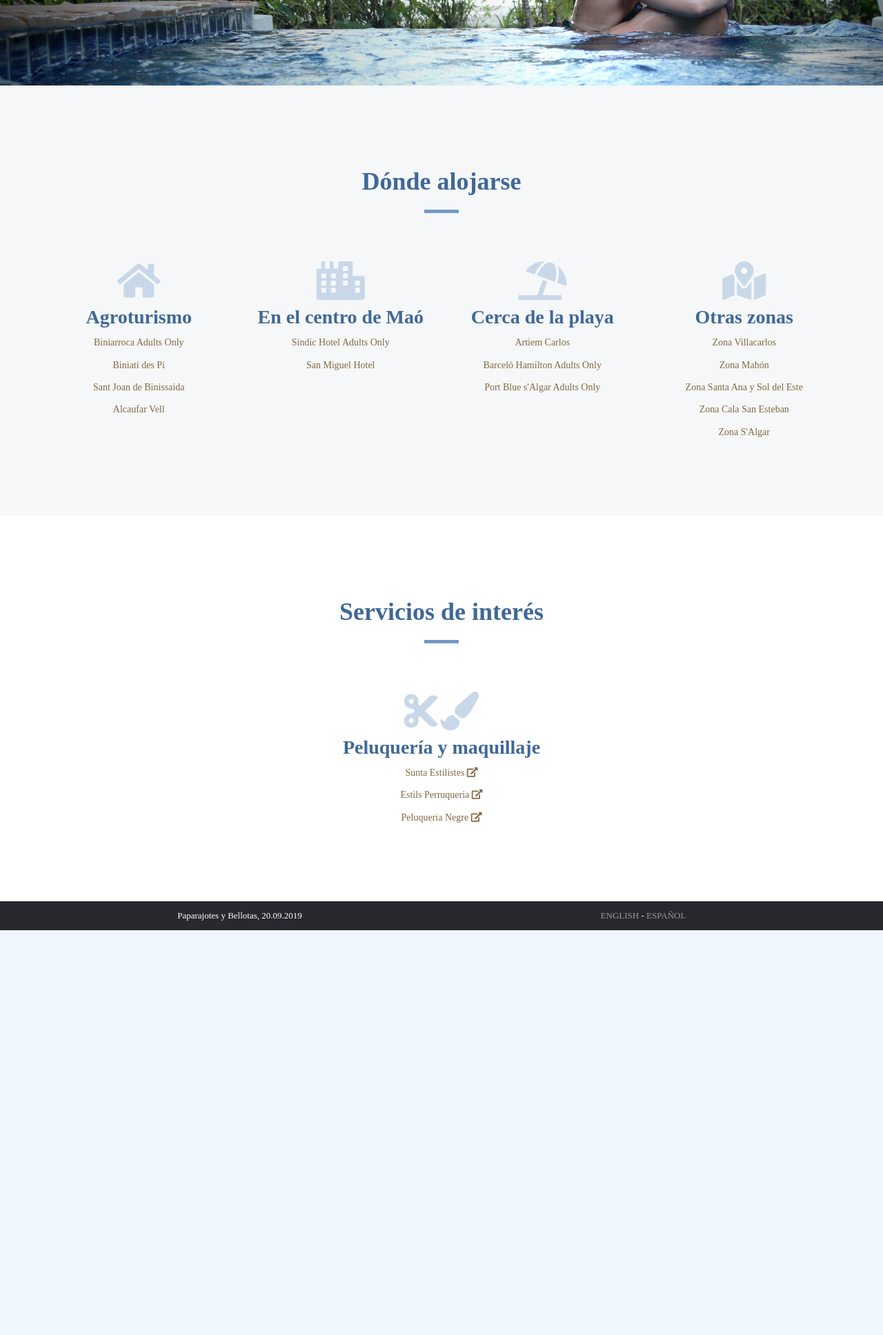
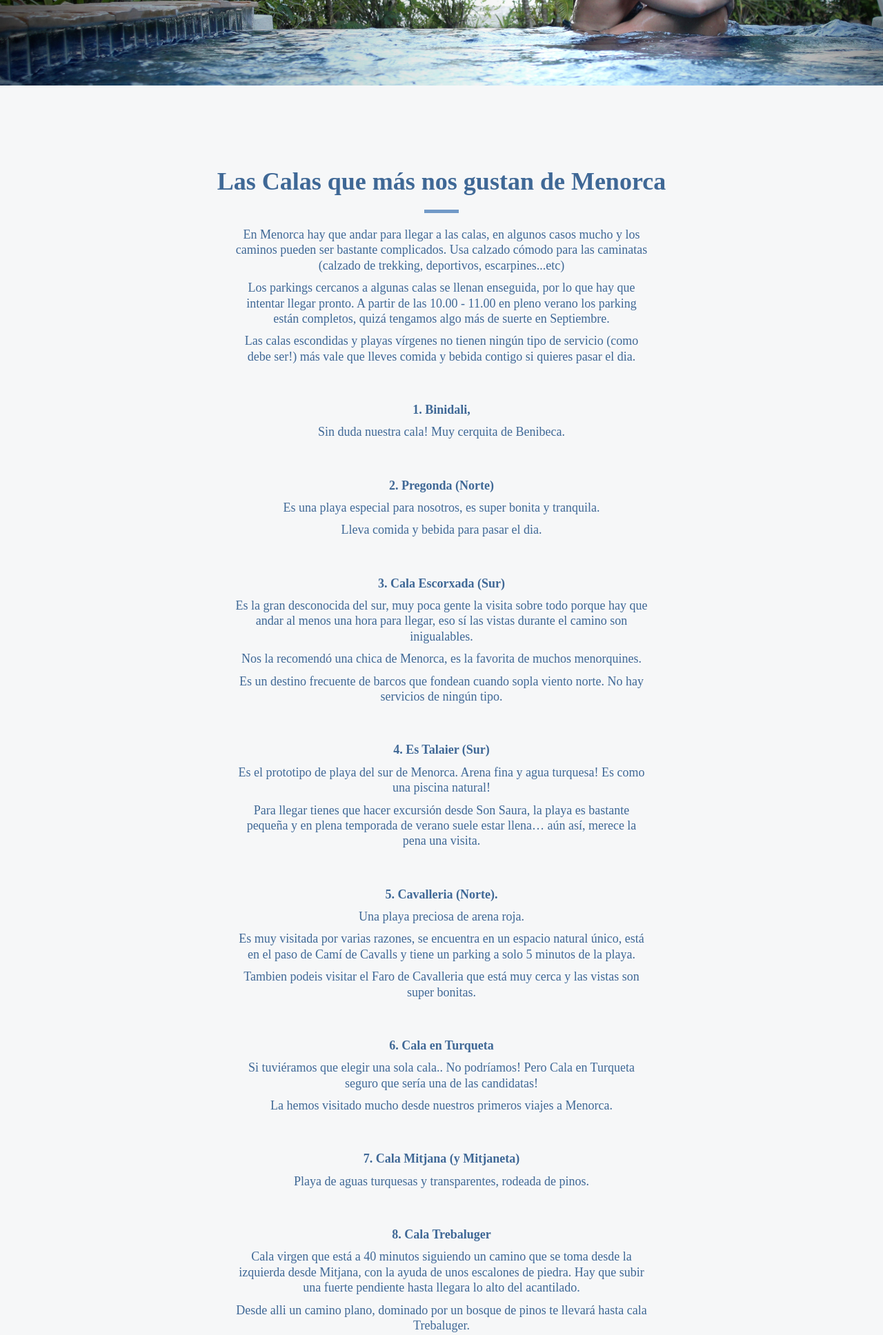
Before and after one commit to palvarez89/paparajotesybellotas, a Django app: page /es/tips/ in a window 1280 px wide. Shown: the part 321-2257 px from the top of the page at 69% size. Before the commit the page ends 1670 px from the top, so only its background shows below. Run offline with Django 3.2, Linux system fonts and the light colour scheme; parts of the project's set-up code (start-up, migrations or seed data) failed here and were passed over; some libraries are stand-ins or nearby versions.

Commit message:
Add some information about calas

```diff
--- a/paparajotes_y_bellotas/templates/pages/theweek.html
+++ b/paparajotes_y_bellotas/templates/pages/theweek.html
@@ -9,8 +9,6 @@
 
 {% block content %}
 <!-- Content from location.html -->
-
-{% get_current_language as LANGUAGE_CODE %}
 
 <section class="box-content box-1 box-style-1" id="calendariosocial">
 	<div class="container">
--- a/paparajotes_y_bellotas/templates/pages/tips.html
+++ b/paparajotes_y_bellotas/templates/pages/tips.html
@@ -3,7 +3,261 @@
 {% block content %}
 <!-- Content from tips.html -->
 
-<section class="box-content box-1 box-style-1" id="alojamiento">
+<section class="box-content box-1 box-style-1" id="calas">
+
+	<div class="container">
+		<div class="row heading">
+			 <div class="col-lg-12">
+				<h2 class="header">{% trans "Las Calas que más nos gustan de Menorca" %}</h2>
+				<hr class="line02">
+                                <div class="normal-box">
+<p>
+{% blocktrans %}
+En Menorca hay que andar para llegar a las calas, en algunos casos mucho y los caminos pueden ser bastante complicados. Usa calzado cómodo para las caminatas (calzado de trekking, deportivos, escarpines...etc)
+{% endblocktrans %}
+</p>
+<p>
+{% blocktrans %}
+Los parkings cercanos a algunas calas se llenan enseguida, por lo que hay que intentar llegar pronto. A partir de las 10.00 - 11.00 en pleno verano los parking están completos, quizá tengamos algo más de suerte en Septiembre.
+{% endblocktrans %}
+</p>
+<p>
+{% blocktrans %}
+Las calas escondidas y playas vírgenes no tienen ningún tipo de servicio (como debe ser!) más vale que lleves comida y bebida contigo si quieres pasar el dia.
+{% endblocktrans %}
+</p>
+
+<br><br>
+
+<p>
+<b>
+{% blocktrans %}
+1. Binidali,
+{% endblocktrans %}
+</b>
+</p>
+
+<p>
+{% blocktrans %}
+Sin duda nuestra cala! Muy cerquita de Benibeca.
+{% endblocktrans %}
+</p>
+
+<br><br>
+
+<p>
+<b>
+{% blocktrans %}
+2. Pregonda (Norte)
+{% endblocktrans %}
+</b>
+</p>
+<p>
+{% blocktrans %}
+Es una playa especial para nosotros, es super bonita y tranquila.
+{% endblocktrans %}
+</p>
+
+<p>
+{% blocktrans %}
+Lleva comida y bebida para pasar el dia.
+{% endblocktrans %}
+</p>
+
+<br><br>
+
+<p>
+<b>
+{% blocktrans %}
+3. Cala Escorxada (Sur)
+{% endblocktrans %}
+</b>
+</p>
+<p>
+{% blocktrans %}
+Es la gran desconocida del sur, muy poca gente la visita sobre todo porque hay que andar al menos una hora para llegar, eso sí las vistas durante el camino son inigualables.
+{% endblocktrans %}
+</p>
+
+<p>
+{% blocktrans %}
+Nos la recomendó una chica de Menorca, es la favorita de muchos menorquines.
+{% endblocktrans %}
+</p>
+
+<p>
+{% blocktrans %}
+Es un destino frecuente de barcos que fondean cuando sopla viento norte.
+No hay servicios de ningún tipo.
+{% endblocktrans %}
+</p>
+
+<br><br>
+
+<p>
+<b>
+{% blocktrans %}
+4. Es Talaier (Sur)
+{% endblocktrans %}
+</b>
+</p>
+
+<p>
+{% blocktrans %}
+Es el prototipo de playa del sur de Menorca. Arena fina y agua turquesa! Es como una piscina natural!
+{% endblocktrans %}
+</p>
+
+<p>
+{% blocktrans %}
+Para llegar tienes que hacer excursión desde Son Saura, la playa es bastante pequeña y en plena temporada de verano suele estar llena… aún así, merece la pena una visita.
+{% endblocktrans %}
+</p>
+
+<br><br>
+
+<p>
+<b>
+{% blocktrans %}
+5. Cavalleria (Norte).
+{% endblocktrans %}
+</b>
+</p>
+
+<p>
+{% blocktrans %}
+Una playa preciosa de arena roja.
+{% endblocktrans %}
+</p>
+
+<p>
+{% blocktrans %}
+Es muy visitada por varias razones, se encuentra en un espacio natural único, está en el paso de Camí de Cavalls y tiene un parking a solo 5 minutos de la playa.
+{% endblocktrans %}
+</p>
+
+<p>
+{% blocktrans %}
+Tambien podeis visitar el Faro de Cavalleria que está muy cerca y las vistas son super bonitas.
+{% endblocktrans %}
+</p>
+
+<br><br>
+
+<p>
+<b>
+{% blocktrans %}
+6. Cala en Turqueta
+{% endblocktrans %}
+</b>
+</p>
+
+<p>
+{% blocktrans %}
+Si tuviéramos que elegir una sola cala.. No podríamos! Pero Cala en Turqueta seguro que sería una de las candidatas!
+{% endblocktrans %}
+</p>
+
+<p>
+{% blocktrans %}
+La hemos visitado mucho desde nuestros primeros viajes a Menorca.
+{% endblocktrans %}
+</p>
+
+<br><br>
+
+<p>
+<b>
+{% blocktrans %}
+7. Cala Mitjana (y Mitjaneta)
+{% endblocktrans %}
+</b>
+</p>
+
+<p>
+{% blocktrans %}
+Playa de aguas turquesas y transparentes, rodeada de pinos.
+{% endblocktrans %}
+</p>
+
+<br><br>
+
+<p>
+<b>
+{% blocktrans %}
+8. Cala Trebaluger
+{% endblocktrans %}
+</b>
+</p>
+
+<p>
+{% blocktrans %}
+Cala virgen que está a 40 minutos siguiendo un camino que se toma desde la izquierda desde Mitjana, con la ayuda de unos escalones de piedra. Hay que subir una fuerte pendiente hasta llegara lo alto del acantilado.
+{% endblocktrans %}
+</p>
+
+<p>
+{% blocktrans %}
+Desde alli un camino plano, dominado por un bosque de pinos te llevará hasta cala Trebaluger.
+{% endblocktrans %}
+</p>
+
+<p>
+{% blocktrans %}
+Para acceder a la playa deberás bajar por otro tramo con bastante desnivel y más escalones de piedra.
+{% endblocktrans %}
+</p>
+
+<p>
+{% blocktrans %}
+Si continuas andando desde Cala Trebaluger, llegamos a nuestra preferida número 3 Escorxada!
+{% endblocktrans %}
+</p>
+
+<p>
+{% blocktrans %}
+Por supuesto hay muchas otras, igual de bonitas pero queríamos compartir nuestras favoritas con vosotros.
+{% endblocktrans %}
+</p>
+
+<br><br>
+
+<p>
+<b>
+{% blocktrans %}
+Otras:
+{% endblocktrans %}
+</b>
+</p>
+
+<p>
+{% blocktrans %}
+Las famosas Macarella y Macarelleta, sin duda las playas más populares de Menorca.
+{% endblocktrans %}
+</p>
+
+<p>
+{% blocktrans %}
+Otras que aún no conocemos, y eso nos encanta, que a pesar del número de veces que hemos visitado la isla aún queda mucho por descubrir! Cala Presili, Cala Pilar, Binigaus Y Santo Tomás.
+{% endblocktrans %}
+</p>
+
+<p>
+{% blocktrans %}
+Algunas de fácil acceso: Pla de Son Bou, playa de Cala en Porter, playa de Bininequer, Cala Punta Prima
+{% endblocktrans %}
+</p>
+
+
+
+
+                                </div>
+			</div>
+		</div>
+	</div>
+</section>
+
+<section class="box-content box-1 box-style-3" id="alojamiento">
 
 	<div class="container">
 		<div class="row heading">
@@ -47,7 +301,7 @@
 	</div>
 </section>
 
-<section class="box-content box-1 box-style-3" id="alojamiento">
+<section class="box-content box-1 box-style-1" id="servicios">
 	<div class="container">
 		<div class="row heading">
 			 <div class="col-lg-12">
```
